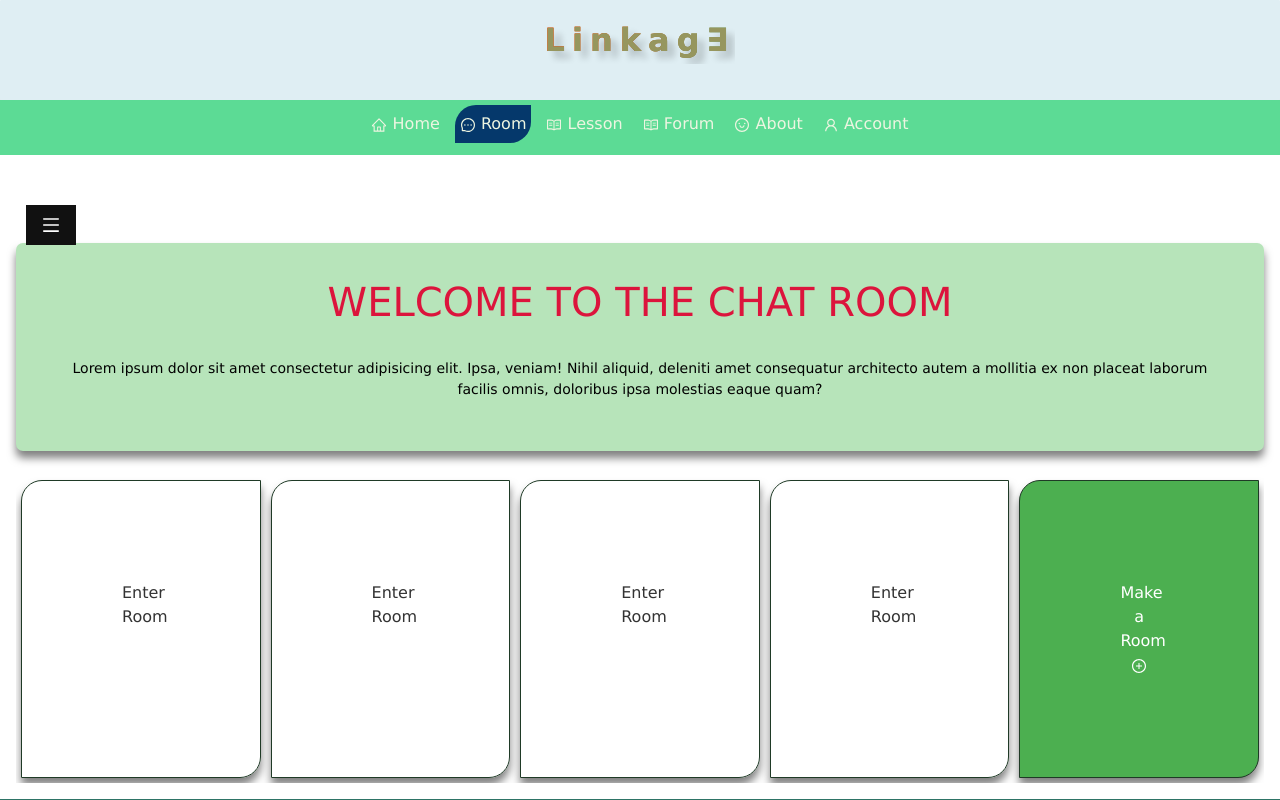
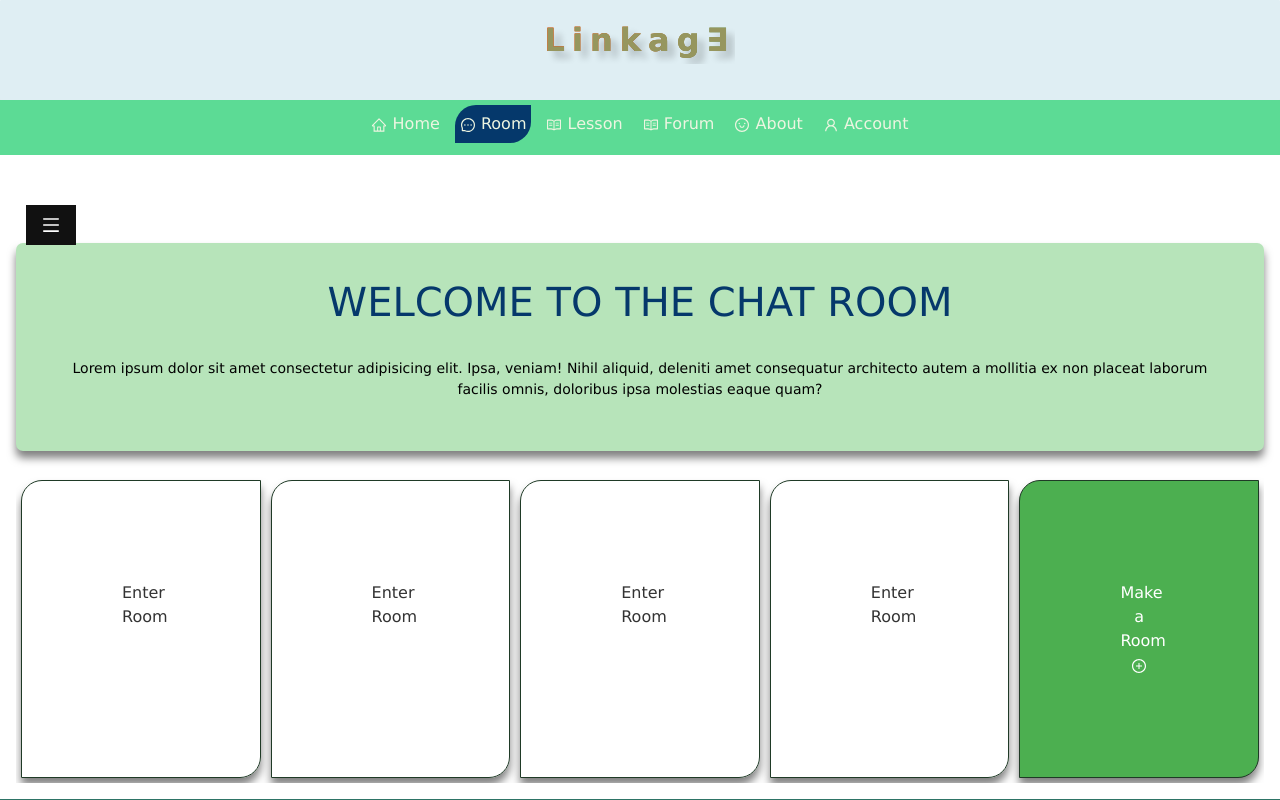
Before and after one commit to paopi27/linkage, a React (Vite) app: page /room in a window 1280 px wide. Shown: the top 800 px of the page. Built offline with nearby package versions, Linux system fonts and the light colour scheme.

Commit message:
Changes room page text header

```diff
--- a/src/pages/Room/Room.css
+++ b/src/pages/Room/Room.css
@@ -11,7 +11,7 @@
 
   .txt-room h1 {
     text-align: center;
-    color: crimson;
+    color: #05386b;
   }
 
   .txt-room p {
```
